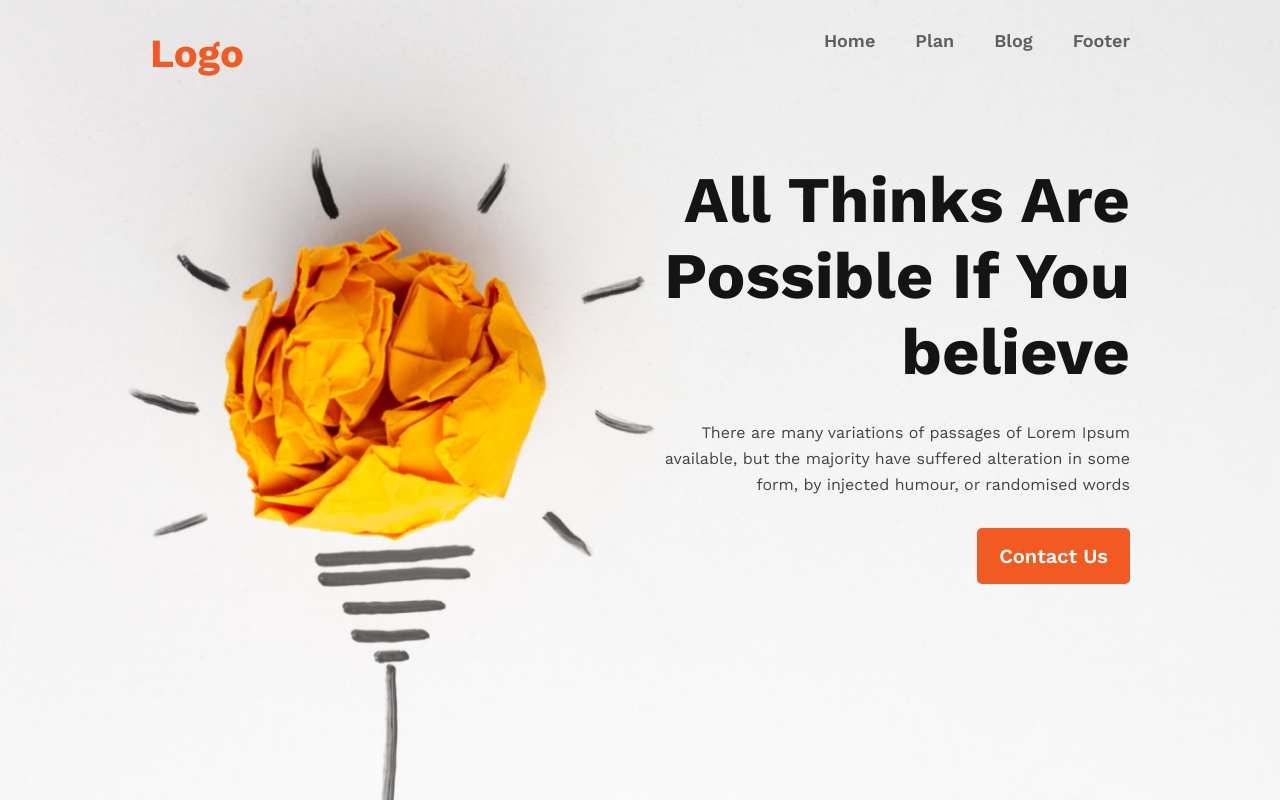
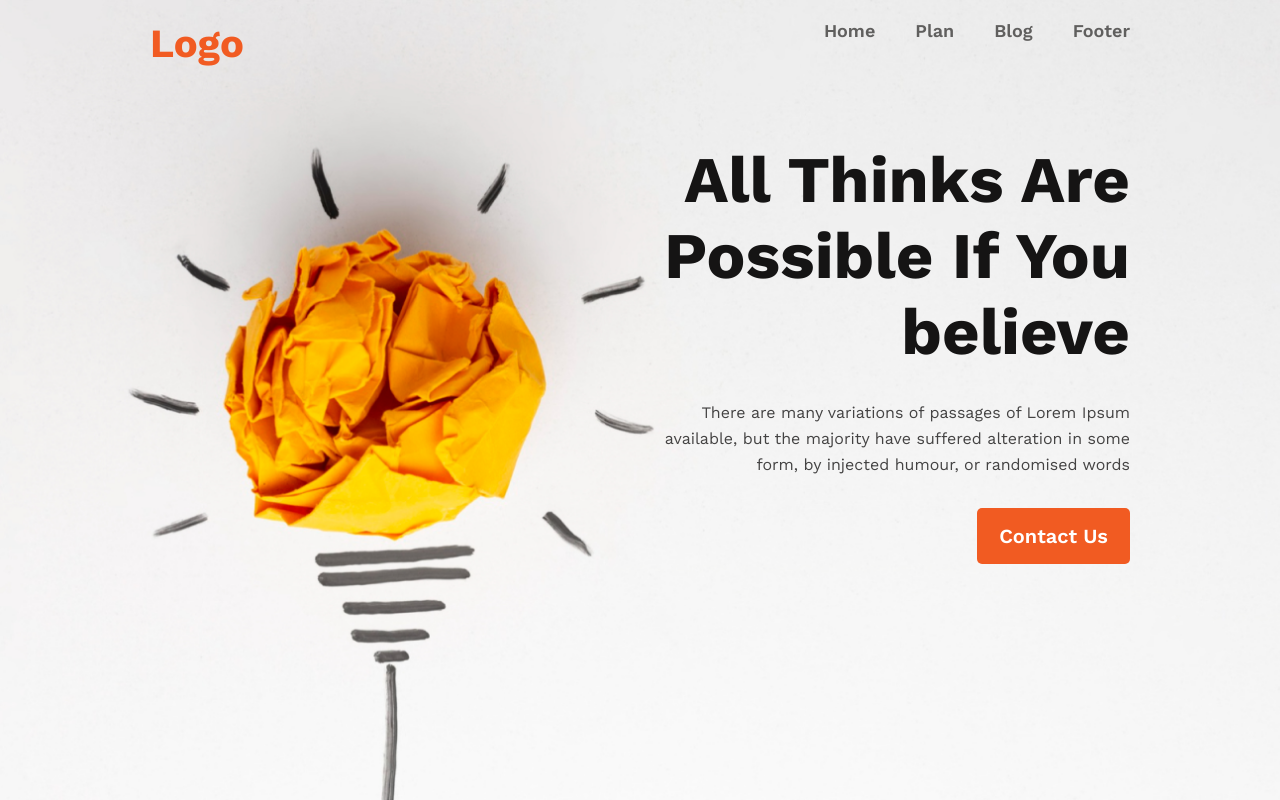
Before and after one commit to BakiAbdullah/new-year-new-me, a plain HTML site: page index.html in a window 1280 px wide. Drawn offline with nearby package versions, Linux system fonts and the light colour scheme.

```diff
--- a/styles/style.css
+++ b/styles/style.css
@@ -17,7 +17,7 @@
 .navbar {
   display: flex;
   justify-content: space-between;
-  padding: 30px 150px;
+  padding: 20px 150px;
 }
 .nav_item a {
   text-decoration: none;
```
